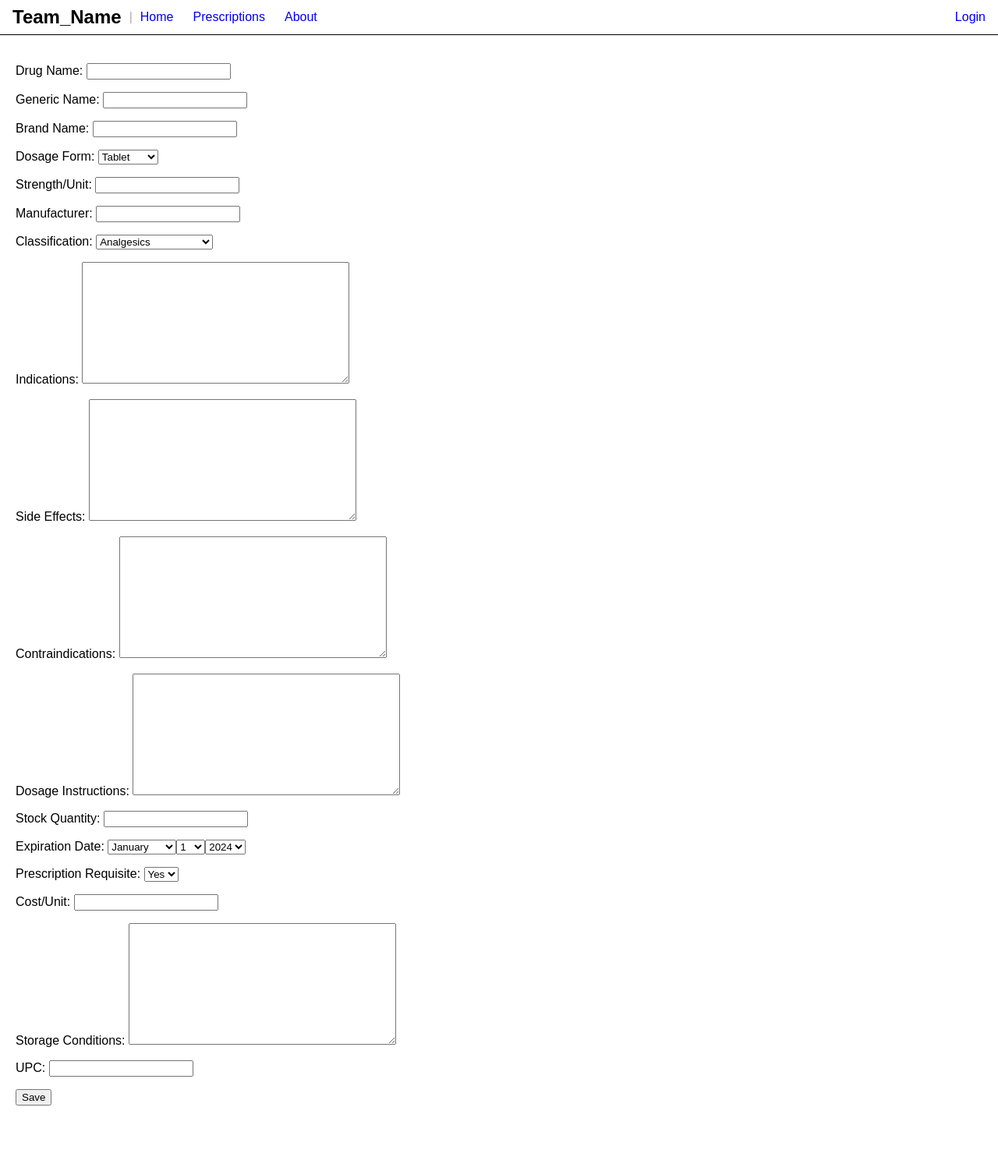
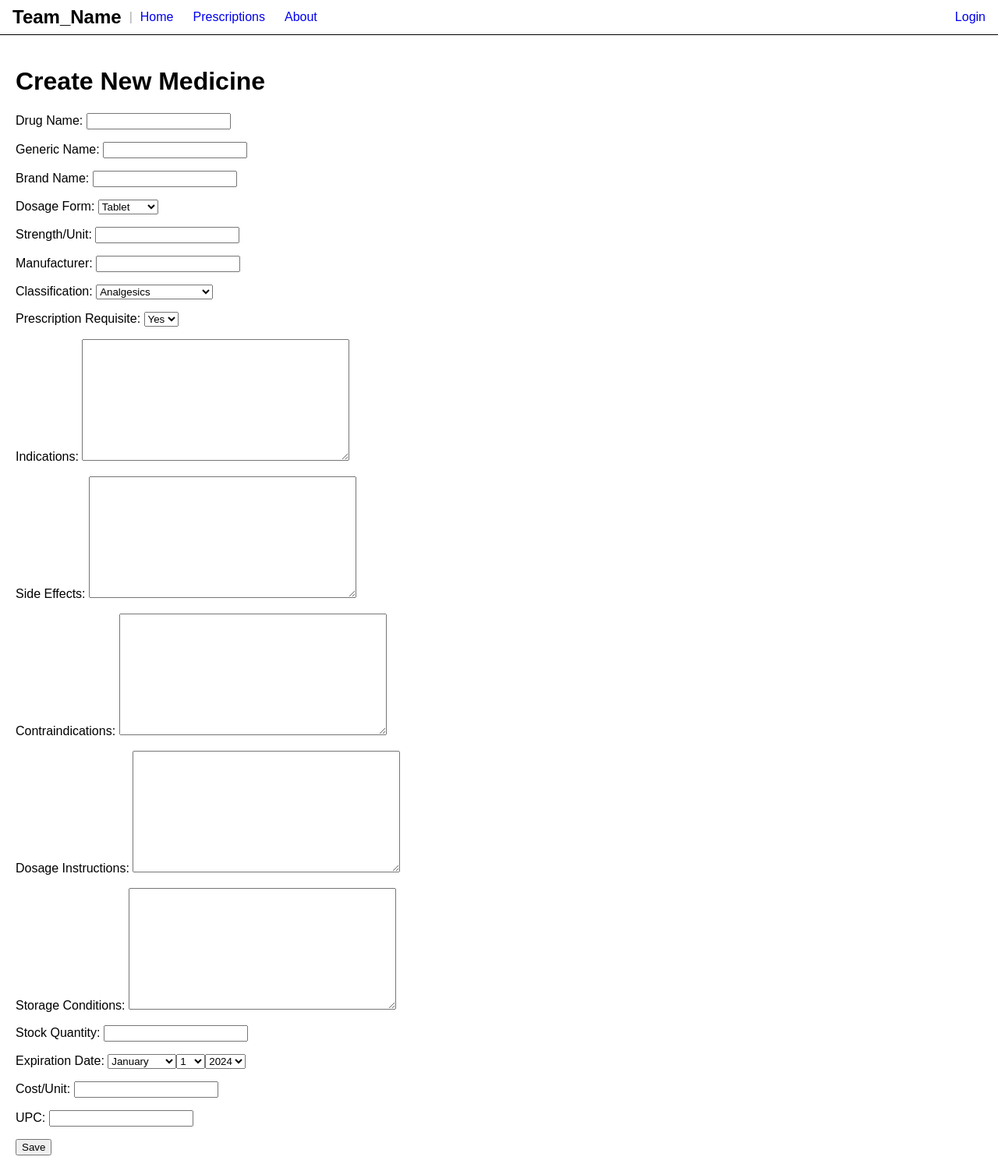
Before and after one commit to rgomez2000/Pharmacy-Management-System, a Django app: page /medicine/ in a window 1280 px wide. Shown: the whole page at 78% size. Run offline with Django 5.2, Linux system fonts and the light colour scheme.

Commit message:
Medicine form rearrangement

```diff
--- a/medicine/forms.py
+++ b/medicine/forms.py
@@ -132,14 +132,14 @@ class DrugForm(forms.ModelForm):
             "strength",
             "manufacturer",
             "drug_class",
+            "rx_required",
             "indications",
             "side_effects",
             "contraind",
             "dosage_inst",
+            "storage_cond",
             "stock_qty",
             "exp_date",
-            "rx_required",
             "price",
-            "storage_cond",
             "bar_code",
         ]
--- a/medicine/templates/medicine_form.html
+++ b/medicine/templates/medicine_form.html
@@ -1,7 +1,14 @@
 {% extends "base.html" %}
 {% block content %}
-<form method='POST'> {% csrf_token %}
-    {{ form.as_p }} <!-- Turns the form created in django to a HTML rendered paragraph format -->
-    <input type = 'submit' value = 'Save' />
-</form>
+
+<div class="medicine-create-page">
+    <main>
+        <h1>Create New Medicine</h1>
+        <form method='POST'> {% csrf_token %}
+            {{ form.as_p }} <!-- Turns the form created in django to a HTML rendered paragraph format -->
+            <input type = 'submit' value = 'Save' />
+        </form>
+    </main>
+</div>
+
 {% endblock content %}
```
